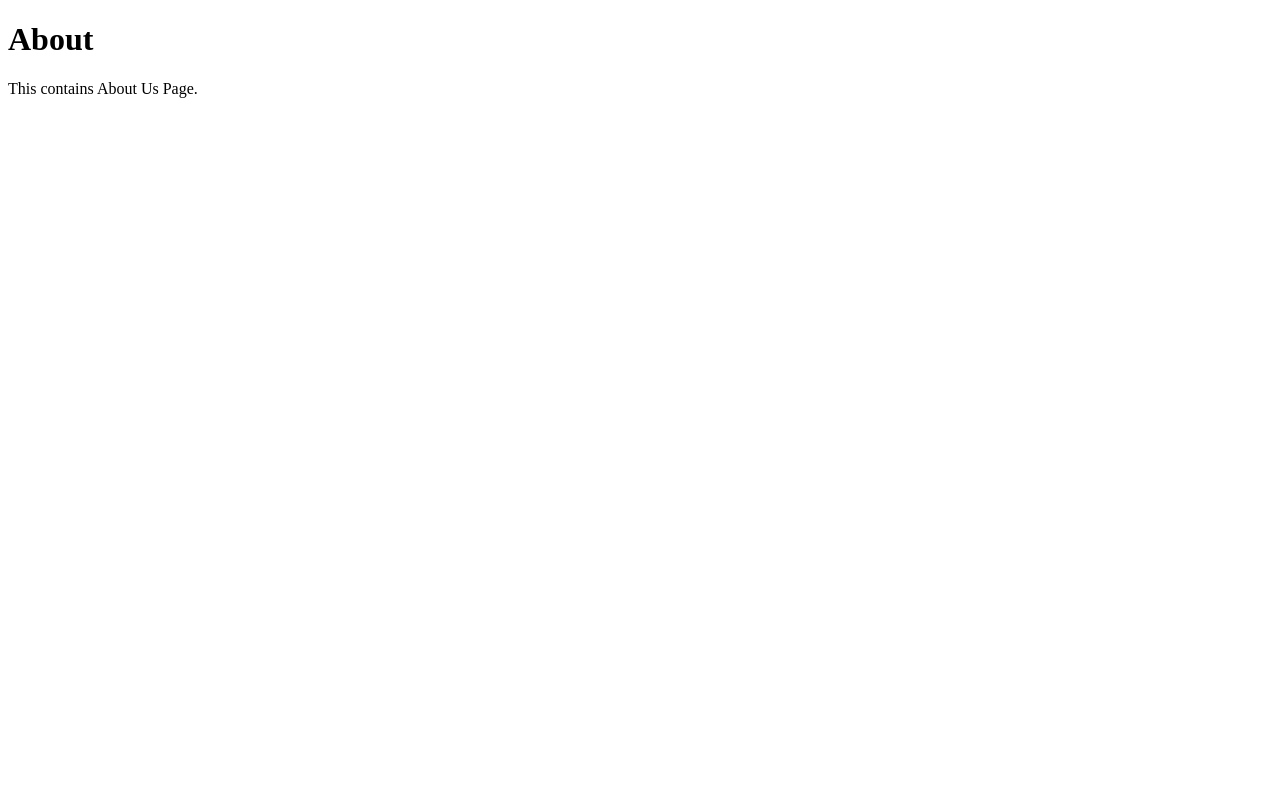
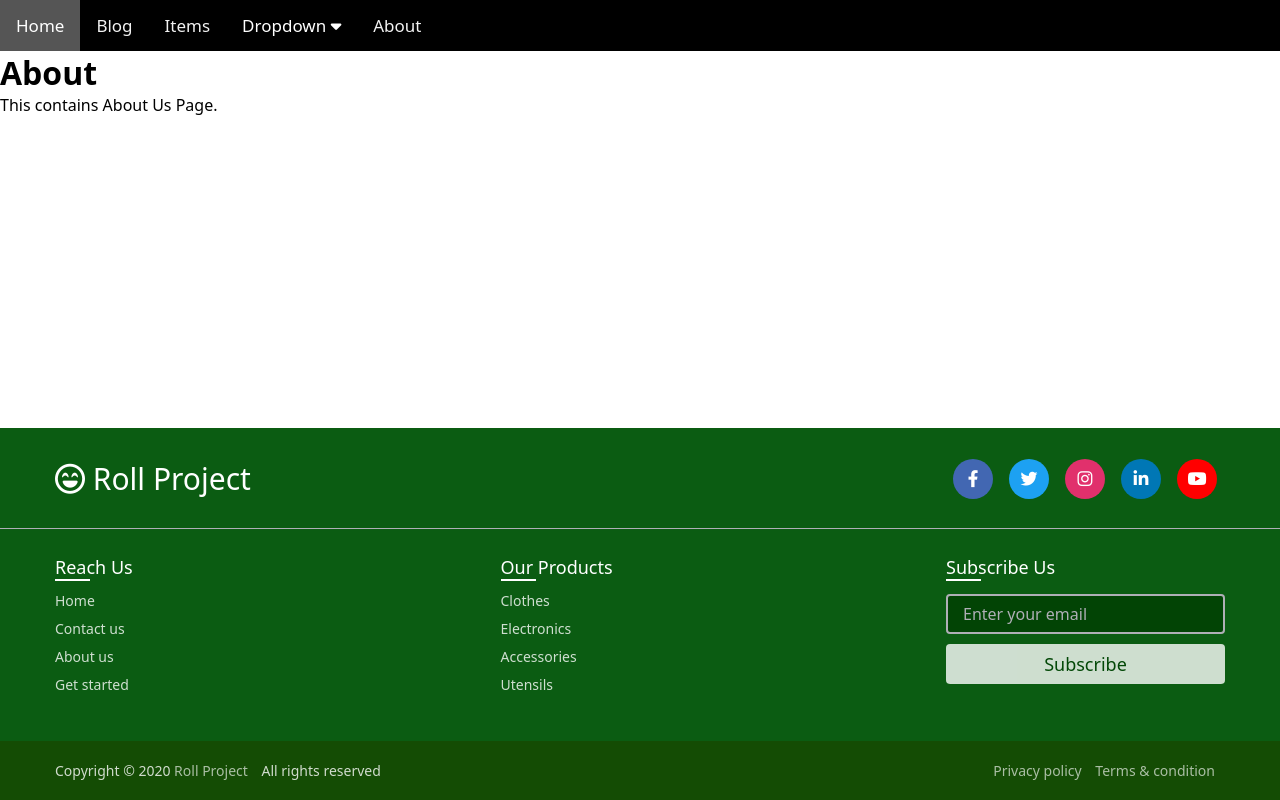
Before and after one commit to survivor19/rollProject, a plain HTML site: page about.html in a window 1280 px wide. Drawn offline with Linux system fonts and the light colour scheme.

Commit message:
Header & Footer

```diff
--- a/about.html
+++ b/about.html
@@ -1,8 +1,79 @@
 <!DOCTYPE html>
-<html>
-    <head><title>About</title></head>
-    <body>
-        <h1>About</h1>
-        <p>This contains About Us Page.</p>
-    </body>
+<html lang="en">
+<head>
+  <meta charset="UTF-8">
+  <meta name="viewport" content="width=device-width, initial-scale=1.0">
+  <title> About </title>
+  <link rel="stylesheet" href="style.css">
+  <link rel="stylesheet" href="https://cdnjs.cloudflare.com/ajax/libs/font-awesome/6.2.0/css/all.min.css"/>
+</head>
+<body>
+  <div class="topnav" id="myTopnav">
+    <a href="index.html" class="active">Home</a>
+    <a href="#blog">Blog</a>
+    <a href="#items">Items</a>
+    <div class="dropdown">
+      <button class="dropbtn">Dropdown
+        <i class="fa fa-caret-down"></i>
+      </button>
+      <div class="dropdown-content">
+        <a href="#">Link 1</a>
+        <a href="#">Link 2</a>
+        <a href="#">Link 3</a>
+      </div>
+    </div>
+    <a href="about.html">About</a>
+    <a href="javascript:void(0);" style="font-size:15px;" class="icon" onclick="TopNavFunc()">&#9776;</a>
+  </div>
+  <h1>About</h1>
+  <p>This contains About Us Page.</p>
+  <footer>
+    <div class="content">
+      <div class="top">
+        <div class="logo-details">
+          <i class="fa-regular fa-face-laugh-beam"></i>
+          <span class="logo_name">Roll Project</span>
+        </div>
+        <div class="media-icons">
+          <a href="#"><i class="fab fa-facebook-f"></i></a>
+          <a href="#"><i class="fab fa-twitter"></i></a>
+          <a href="#"><i class="fab fa-instagram"></i></a>
+          <a href="#"><i class="fab fa-linkedin-in"></i></a>
+          <a href="#"><i class="fab fa-youtube"></i></a>
+        </div>
+      </div>
+      <div class="link-boxes">
+        <ul class="box">
+          <li class="link_name">Reach Us</li>
+          <li><a href="#">Home</a></li>
+          <li><a href="#">Contact us</a></li>
+          <li><a href="#">About us</a></li>
+          <li><a href="#">Get started</a></li>
+        </ul>
+        <ul class="box">
+          <li class="link_name">Our Products</li>
+          <li><a href="#">Clothes</a></li>
+          <li><a href="#">Electronics</a></li>
+          <li><a href="#">Accessories</a></li>
+          <li><a href="#">Utensils</a></li>
+        </ul>
+        <ul class="box input-box">
+          <li class="link_name">Subscribe Us</li>
+          <li><input type="text" placeholder="Enter your email"></li>
+          <li><input type="button" value="Subscribe"></li>
+        </ul>
+      </div>
+    </div>
+    <div class="bottom-details">
+      <div class="bottom_text">
+        <span class="copyright_text"> Copyright © 2020 <a href="#"> Roll Project </a>All rights reserved</span>
+        <span class="policy_terms">
+          <a href="#">Privacy policy</a>
+          <a href="#">Terms & condition</a>
+        </span>
+      </div>
+    </div>
+  </footer>
+  <script src="main.js"></script>
+</body>
 </html>
--- /dev/null
+++ b/main.js
@@ -0,0 +1,8 @@
+function TopNavFunc() {
+  var x = document.getElementById("myTopnav");
+  if (x.className === "topnav") {
+    x.className += " responsive";
+  } else {
+    x.className = "topnav";
+  }
+}
```
Also changed, not shown: index.html (+5 -15 lines).
